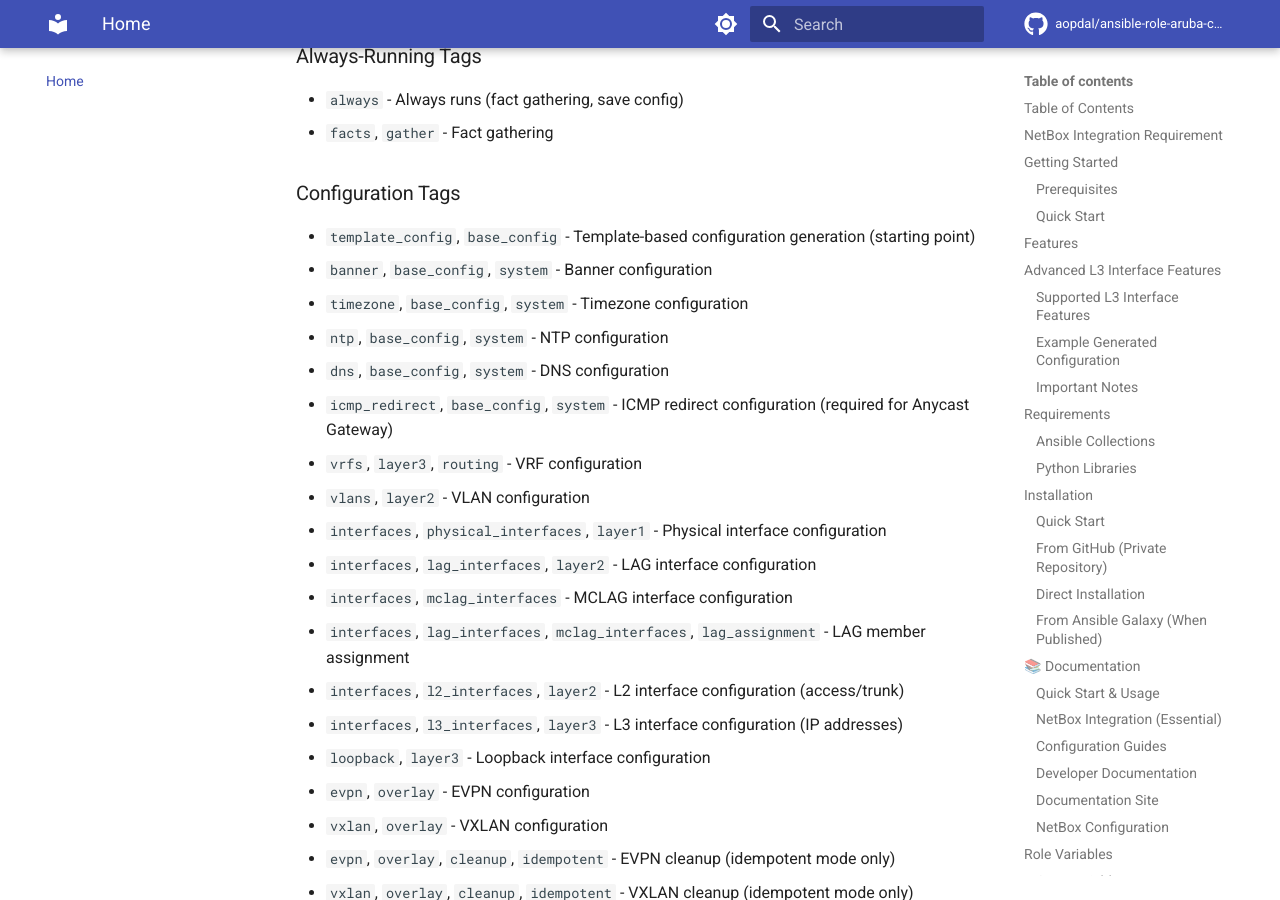
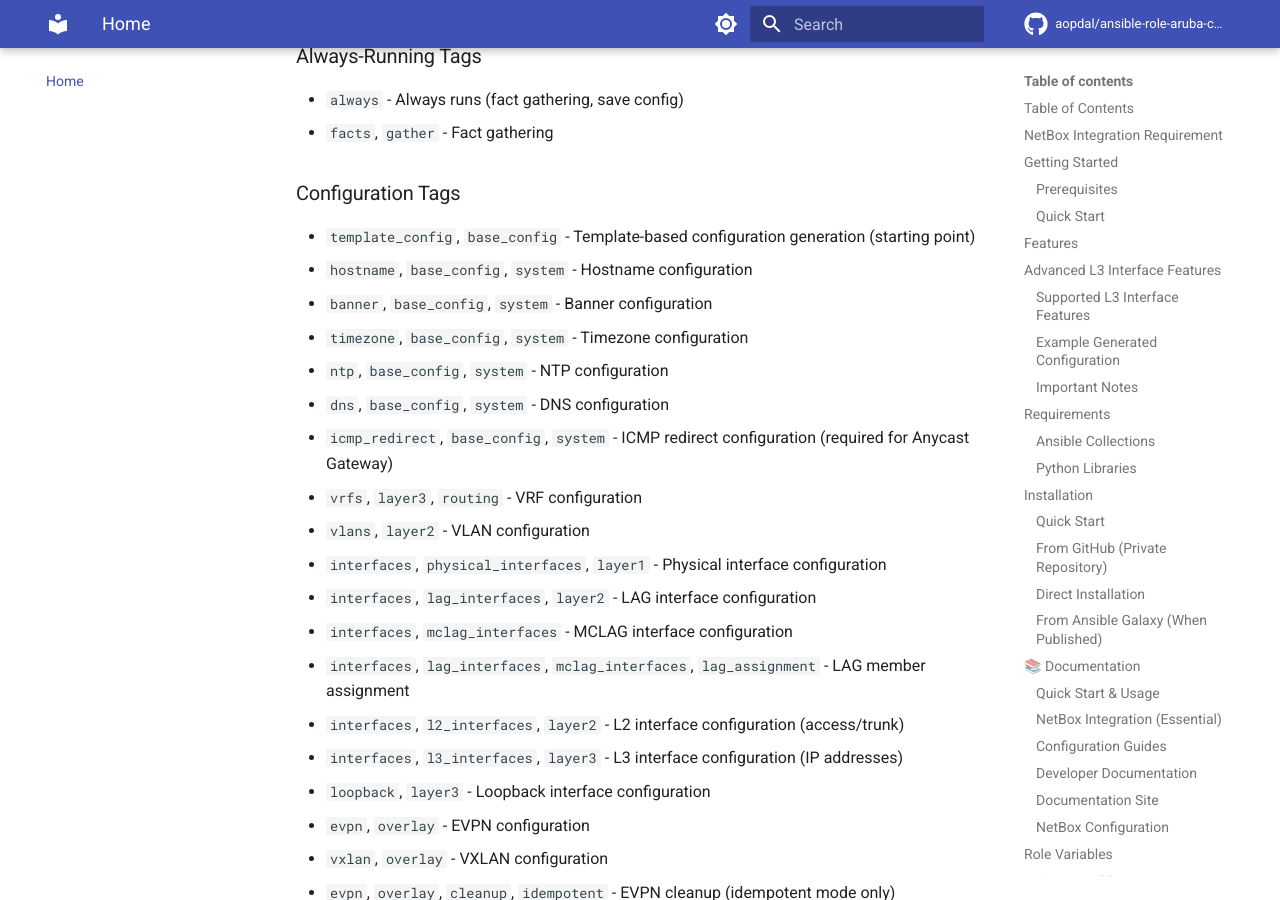
Before and after one commit to aopdal/ansible-role-aruba-cx-switch, an MkDocs documentation site: the page built from docs/index.md, in a window 1280 px wide and 900 px high, scrolled down 15201 px. Built offline with MkDocs 1.6.1 and Material for MkDocs 9.7.7, drawn with Linux system fonts in a browser that asks for light colours; comment, search, counter and statistics services are not loaded.

Commit message:
fix: add tag for hostname

```diff
--- a/docs/index.md
+++ b/docs/index.md
@@ -656,6 +656,7 @@ ansible-playbook site.yml -e aoscx_save_config=false
 ### Configuration Tags
 
 - `template_config`, `base_config` - Template-based configuration generation (starting point)
+- `hostname`, `base_config`, `system` - Hostname configuration
 - `banner`, `base_config`, `system` - Banner configuration
 - `timezone`, `base_config`, `system` - Timezone configuration
 - `ntp`, `base_config`, `system` - NTP configuration
```
Also changed, not shown: README.md (+1 -0 lines).
